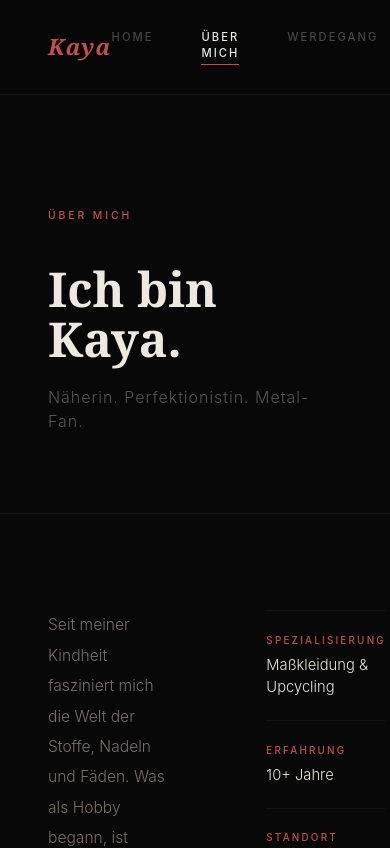
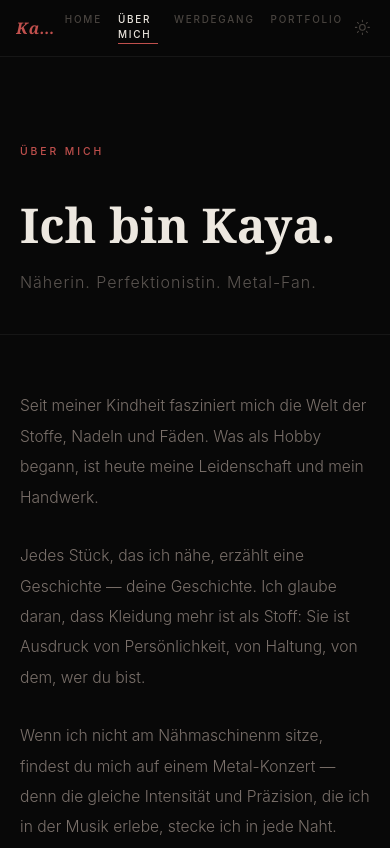
Before and after one commit to CookieMonsta27/Kaya-App, an Angular app: page /aboutMe in a window 390 px wide. Shown: the top 848 px of the page. Built offline with nearby package versions, Linux system fonts and the light colour scheme.

Commit message:
feat: responsive

```diff
--- a/src/app/menu-component/menu-component.css
+++ b/src/app/menu-component/menu-component.css
@@ -105,3 +105,36 @@
   color: var(--accent);
   border-color: var(--accent);
 }
+
+/* Responsive: make nav more compact on small screens */
+@media (max-width: 640px) {
+  .nav {
+    padding: 0.75rem 1rem;
+    gap: 0.5rem;
+  }
+
+  .brand {
+    font-size: 1rem;
+    white-space: nowrap;
+    overflow: hidden;
+    text-overflow: ellipsis;
+  }
+
+  .nav-links {
+    gap: 1rem;
+    font-size: 0.65rem;
+  }
+
+  .nav-links a {
+    font-size: 0.62rem;
+    padding-bottom: 2px;
+  }
+
+  .nav-right {
+    gap: 0.5rem;
+  }
+
+  .nav-cta {
+    display: none;
+  }
+}
--- a/src/app/sites/about-me/about-me.css
+++ b/src/app/sites/about-me/about-me.css
@@ -26,6 +26,22 @@
   max-width: 56rem;
   margin: 0 auto;
   align-items: start;
+}
+
+@media (max-width: 640px) {
+  .about-body {
+    grid-template-columns: 1fr;
+    gap: 2rem;
+    padding: 3.5rem 1.25rem;
+  }
+
+  .about-hero {
+    padding: 4rem 1.25rem 2.5rem;
+  }
+
+  .detail-row {
+    padding: 0.9rem 0;
+  }
 }
 
 .about-text {
--- a/src/app/sites/home/home.css
+++ b/src/app/sites/home/home.css
@@ -8,12 +8,25 @@
   margin: 0 auto;
 }
 
+@media (max-width: 640px) {
+  .hero {
+    padding: 3.5rem 1.25rem;
+  }
+  .hero-title {
+    font-size: clamp(2.2rem, 8vw, 4.25rem);
+    line-height: 1.04;
+  }
+}
+
 .hero-title {
   font-size: clamp(3.2rem, 8vw, 6.5rem);
   line-height: 1.04;
   color: var(--text);
   margin-bottom: 2.5rem;
   font-weight: 900;
+  max-width: 100%;
+  overflow-wrap: break-word;
+  word-break: break-word;
 }
 
 .hero-title em {
--- a/src/styles.css
+++ b/src/styles.css
@@ -2,6 +2,31 @@
 
 @import '@fontsource/inter/300.css';
 @import '@fontsource/inter/400.css';
+/* Improve touch scrolling on mobile devices */
+html, body {
+  -webkit-overflow-scrolling: touch;
+  touch-action: pan-y;
+  overscroll-behavior-y: auto;
+}
+
+/* Ensure root elements are scrollable on small screens */
+html, body, app-root {
+  height: auto !important;
+  max-height: none !important;
+  overflow: auto !important;
+}
+
+/* Allow horizontal scrolling if needed (restore user ability to pan) */
+html, body, app-root {
+  overflow-x: auto !important;
+  overscroll-behavior-x: auto;
+}
+
+/* Ensure media and large elements scale within their containers */
+img, picture, video, iframe {
+  max-width: 100%;
+  height: auto;
+}
 @import '@fontsource/inter/500.css';
 
 @import '@fontsource/playfair-display/700.css';
@@ -16,6 +41,8 @@
   --text2:    #7a706a;
   --dim:      #222222;
   --accent:   #c0504d;
+  overflow: visible !important;
+  pointer-events: auto !important;
   --sep:      #161616;
   --border:   #111111;
   --nav-link: #4a4540;
```
